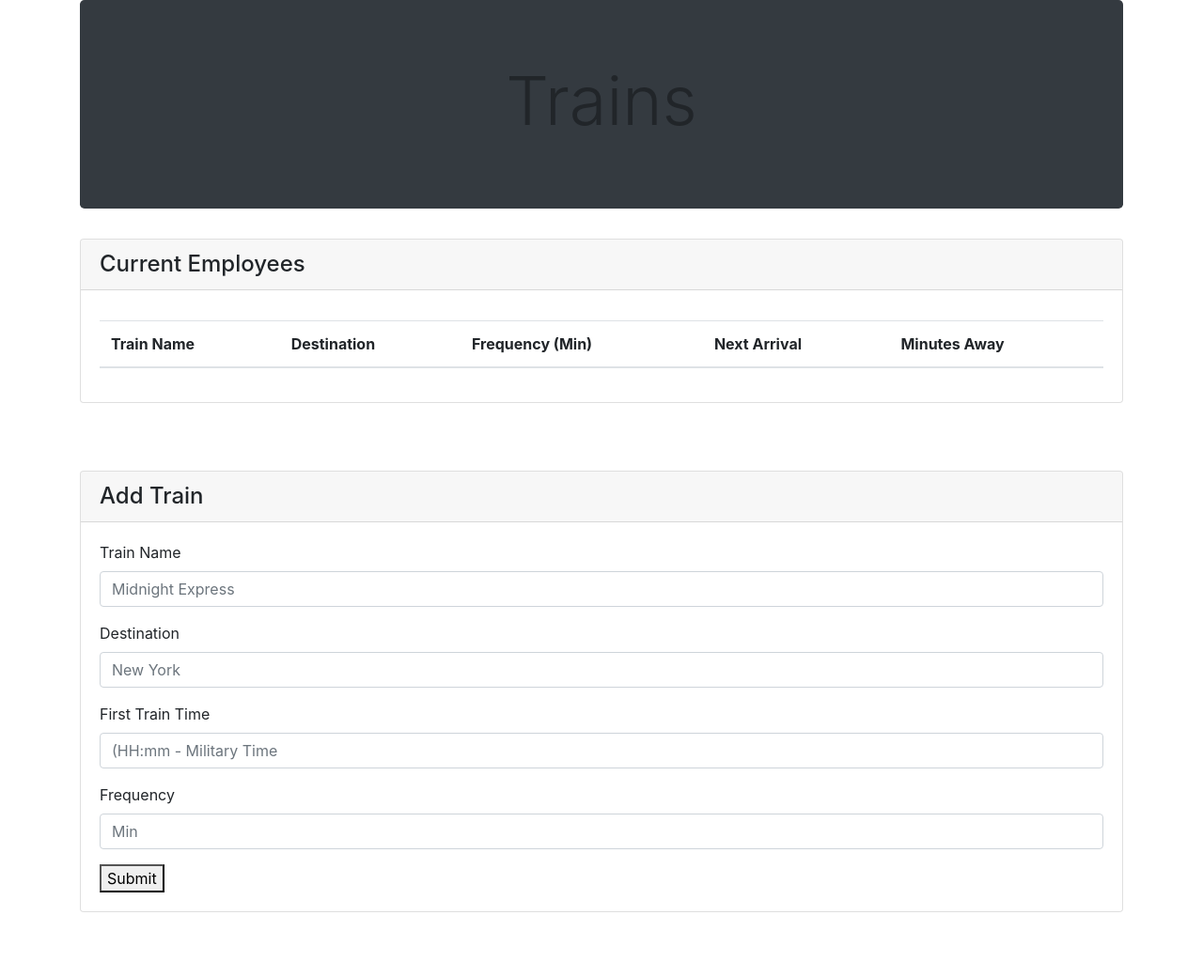
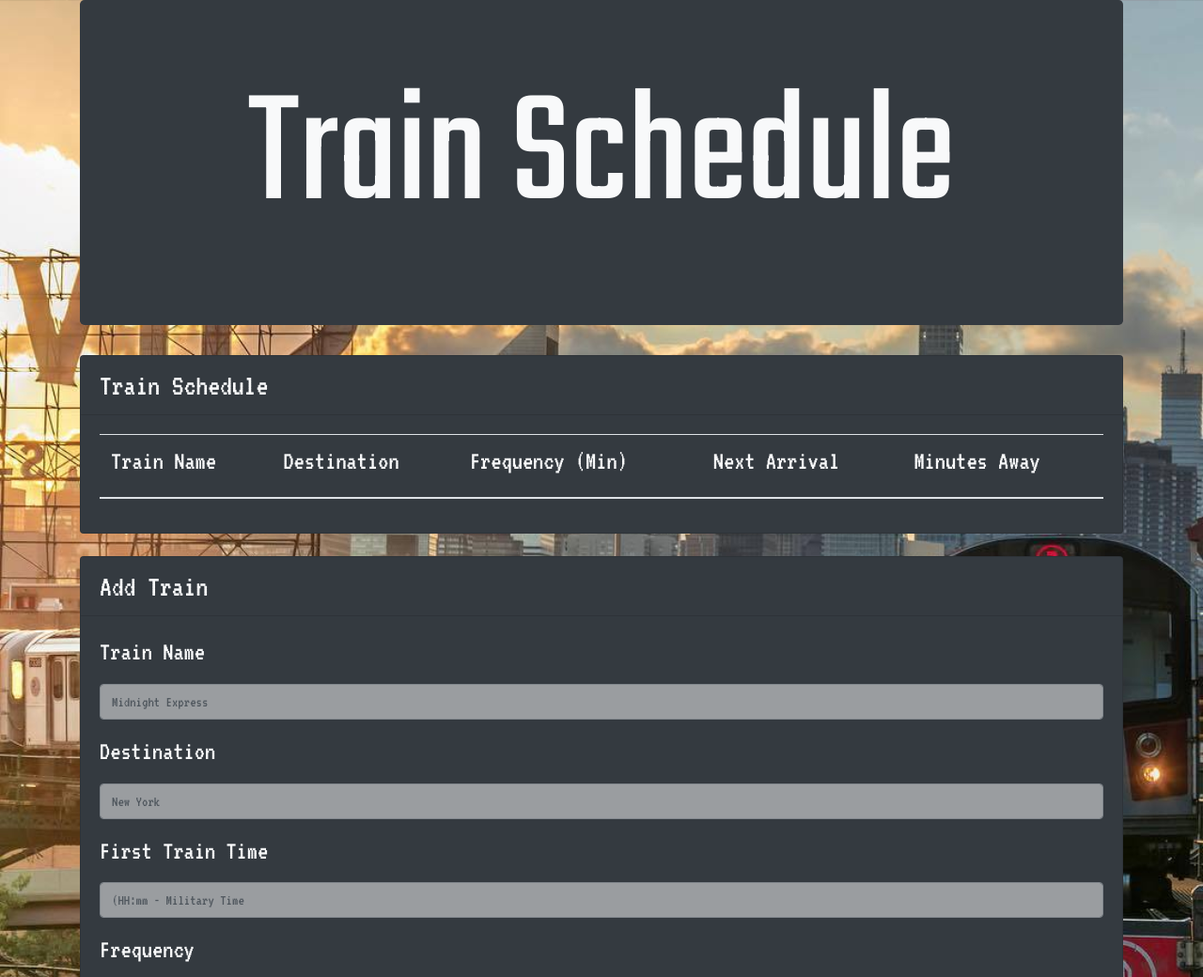
Before and after one commit to jjenks713/trains, a plain HTML site: page index.html in a window 1280 px wide. Shown: the top 1040 px of the page at 94% size. Drawn offline with nearby package versions, Linux system fonts and the light colour scheme; no server answers.

Commit message:
added styling, still working

```diff
--- /dev/null
+++ b/assets/css/reset.css
@@ -0,0 +1,147 @@
+/* http://meyerweb.com/eric/tools/css/reset/
+   v2.0 | 20110126
+   License: none (public domain)
+*/
+
+html,
+body,
+div,
+span,
+applet,
+object,
+iframe,
+h1,
+h2,
+h3,
+h4,
+h5,
+h6,
+p,
+blockquote,
+pre,
+a,
+abbr,
+acronym,
+address,
+big,
+cite,
+code,
+del,
+dfn,
+em,
+img,
+ins,
+kbd,
+q,
+s,
+samp,
+small,
+strike,
+strong,
+sub,
+sup,
+tt,
+var,
+b,
+u,
+i,
+center,
+dl,
+dt,
+dd,
+ol,
+ul,
+li,
+fieldset,
+form,
+label,
+legend,
+table,
+caption,
+tbody,
+tfoot,
+thead,
+tr,
+th,
+td,
+article,
+aside,
+canvas,
+details,
+embed,
+figure,
+figcaption,
+footer,
+header,
+hgroup,
+menu,
+nav,
+output,
+ruby,
+section,
+summary,
+time,
+mark,
+audio,
+video {
+
+  /* Box-model */
+  padding: 0;
+
+  /* Positioning */
+  margin: 0;
+  font: inherit;
+
+  /* Typography */
+  font-size: 100%;
+  vertical-align: baseline;
+
+  /* Visual */
+  border: 0;
+}
+
+/* HTML5 display-role reset for older browsers */
+article,
+aside,
+details,
+figcaption,
+figure,
+footer,
+header,
+hgroup,
+menu,
+nav,
+section {
+  display: block;
+}
+
+body {
+  line-height: 1;
+}
+
+ol,
+ul {
+  list-style: none;
+}
+
+blockquote,
+q {
+  quotes: none;
+}
+
+blockquote:before,
+blockquote:after,
+q:before,
+q:after {
+
+  /* Misc */
+  content: "";
+  content: none;
+}
+
+table {
+  border-spacing: 0;
+
+  /* Visual */
+  border-collapse: collapse;
+}
--- /dev/null
+++ b/assets/css/style.css
@@ -0,0 +1,23 @@
+body {
+ background-image: url("../photos/trains.jpg");
+ background-size: 100%;
+}
+.head {
+    font-family: 'Teko', sans-serif;
+    font-size: 175px;
+}
+.card {
+    font-family: 'VT323', monospace;
+}
+.card-body {
+    font-size: 25px;
+}
+form {
+    padding: 25px;
+}
+table {
+    padding: 25px;
+}
+.form-control {
+    opacity: .5;
+}
--- a/assets/style.css
+++ b/assets/style.css
@@ -0,0 +1,5 @@
+body {
+ background-image: url("../photos/trains.jpg");
+ background-size: 100%;
+ color: black;
+}
--- a/index.html
+++ b/index.html
@@ -6,10 +6,12 @@
     <!-- Required meta tags -->
     <meta charset="utf-8">
     <meta name="viewport" content="width=device-width, initial-scale=1, shrink-to-fit=no">
-
+    <link rel="stylesheet" style="text/css" href="assets/css/reset.css">
+    <link rel="stylesheet" style="text/css" href="assets/css/style.css">
     <!-- Bootstrap CSS -->
     <link rel="stylesheet" href="https://stackpath.bootstrapcdn.com/bootstrap/4.1.3/css/bootstrap.min.css" integrity="sha384-MCw98/SFnGE8fJT3GXwEOngsV7Zt27NXFoaoApmYm81iuXoPkFOJwJ8ERdknLPMO"
         crossorigin="anonymous">
+        <link href="https://fonts.googleapis.com/css?family=Orbitron|Teko|VT323" rel="stylesheet">
         <script src="https://cdn.jsdelivr.net/momentjs/2.12.0/moment.min.js"></script>
 </head>
 
@@ -17,22 +19,21 @@
 
     <section class="container">
         <div class="jumbotron bg-dark">
-            <h1 class="display-3 text-center">Trains</h1>
+            <h1 class="text-center text-light head">Train Schedule</h1>
         </div>
         </div>
 
-        <div class="card">
-            <h4 class="card-header">Current Employees</h4>
+        <div class="card text-left bg-dark text-light">
+            <h2 class="card-header bg-dark text-light">Train Schedule</h2>
             <div class="card-body">
-                <h4 class="card-title"></h4>
                 <table class="table">
-                    <thead>
+                    <thead class="font-weight-bold card-title">
                         <tr>
-                            <th scope="col">Train Name</th>
-                            <th scope="col">Destination</th>
-                            <th scope="col">Frequency (Min)</th>
-                            <th scope="col">Next Arrival</th>
-                            <th scope="col">Minutes Away</th>
+                            <th scope="col"><h3>Train Name</h3></th>
+                            <th scope="col"><h3>Destination</h3></th>
+                            <th scope="col"><h3>Frequency (Min)</h3></th>
+                            <th scope="col"><h3>Next Arrival</h3></th>
+                            <th scope="col"><h3>Minutes Away</h3></th>
                         </tr>
                     </thead>
                     <tbody id="th-body">
@@ -42,32 +43,31 @@
             </div>
         </div>
         <br>
-        <br>
-        <br>
-        <div class="card text-left">
-            <h4 class="card-header">Add Train</h4>
+
+        <div class="card text-left bg-dark text-light">
+            <h2 class="card-header bg-dark text-light">Add Train</h2>
             <form class="card-body">
 
                 <form>
                     <div class="form-group">
-                        <label for="exampleFormControlInput1">Train Name</label>
+                        <label for="exampleFormControlInput1"><h3>Train Name</h3></label>
                         <input type="text" class="form-control" id="train-name" placeholder="Midnight Express">
                     </div>
                     <div class="form-group">
-                        <label for="exampleFormControlSelect1">Destination</label>
+                        <label for="exampleFormControlSelect1"><h3>Destination</h3></label>
                         <input type="text" class="form-control" id="destination" placeholder="New York">
                         </select>
                     </div>
                     <div class="form-group">
-                        <label for="exampleFormControlSelect2">First Train Time</label>
+                        <label for="exampleFormControlSelect2"><h3>First Train Time</h3></label>
                         <input type="text" class="form-control" id="first-time" placeholder="(HH:mm - Military Time">
                         </select>
                     </div>
                     <div class="form-group">
-                        <label for="exampleFormControlTextarea1">Frequency</label>
+                        <label for="exampleFormControlTextarea1"><h3>Frequency</h3></label>
                         <input type="text" class="form-control" id="frequency" placeholder="Min">
                     </div>
-                    <button type="submit" id="submit" class="text-right">Submit</button>
+                    <button type="submit" id="submit" class="text-right btn btn-light">Submit</button>
                 </form>
             </form>
         </div>
@@ -83,7 +83,7 @@
     <script src="https://stackpath.bootstrapcdn.com/bootstrap/4.1.3/js/bootstrap.min.js" integrity="sha384-ChfqqxuZUCnJSK3+MXmPNIyE6ZbWh2IMqE241rYiqJxyMiZ6OW/JmZQ5stwEULTy"
         crossorigin="anonymous"></script>
     <script src="https://www.gstatic.com/firebasejs/5.7.0/firebase.js"></script>
-    <script src="assets/app.js"></script>
+    <script src="assets/js/app.js"></script>
 
 
 
```
Also changed, not shown: assets/js/app.js (renamed from assets/app.js), assets/photos/trains.jpg (added).
